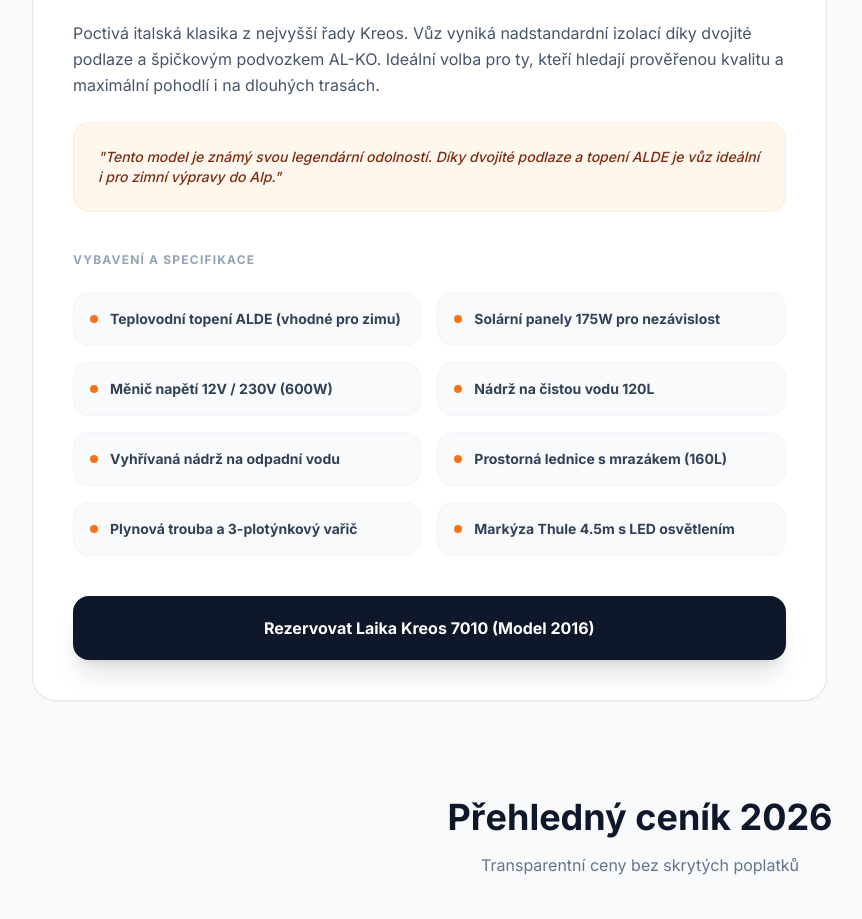
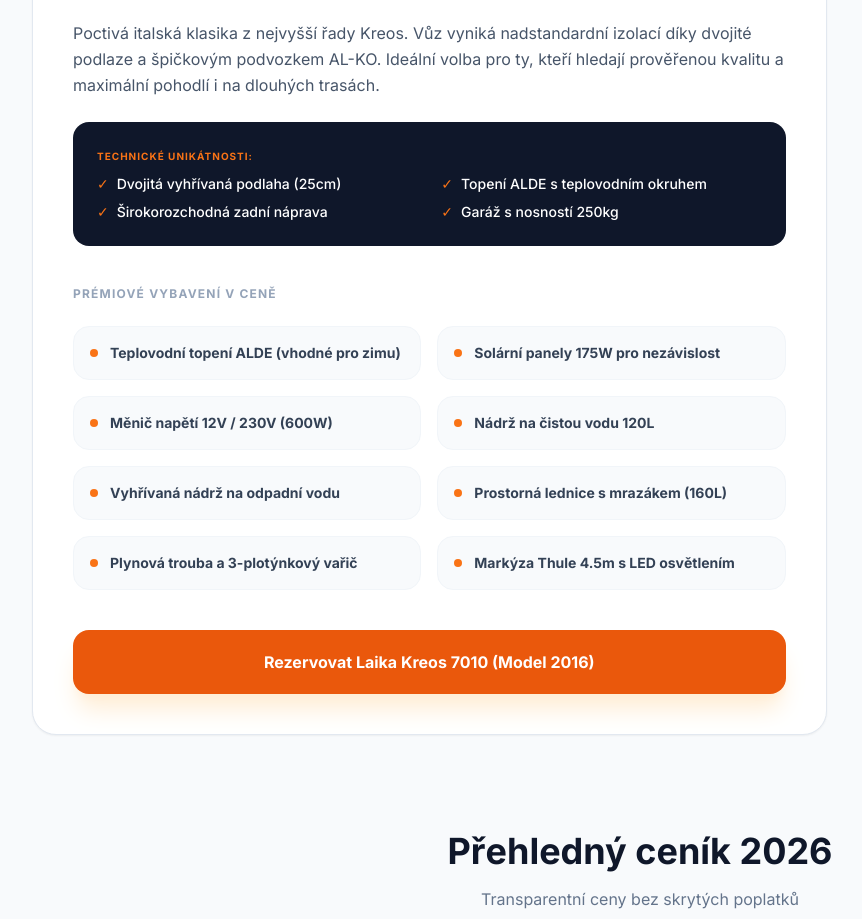
Before and after one commit to ospujcimedodavkynew/zbytkem.czfun, a React (Vite) app: page / in a window 1280 px wide. Shown: the part 1420-2339 px from the top of the page, without its empty margins (0-862 px from the left). Built offline with nearby package versions, Linux system fonts and the light colour scheme; no server answers.

Commit message:
Add files via upload

```diff
--- a/components/PublicHome.tsx
+++ b/components/PublicHome.tsx
@@ -137,12 +137,18 @@
 
                 <div className="prose prose-slate max-w-none text-slate-600 leading-relaxed mb-10">
                   <p>{mainVehicle.description}</p>
-                  <div className="mt-6 p-6 bg-orange-50 border border-orange-100 rounded-2xl text-orange-900 text-sm italic font-medium">
-                    "Tento model je známý svou legendární odolností. Díky dvojité podlaze a topení ALDE je vůz ideální i pro zimní výpravy do Alp."
+                  <div className="mt-6 p-6 bg-slate-900 text-white rounded-2xl text-sm font-medium">
+                    <p className="font-black text-orange-500 uppercase tracking-widest text-[10px] mb-2">Technické unikátnosti:</p>
+                    <ul className="grid grid-cols-1 md:grid-cols-2 gap-x-6 gap-y-2 list-none p-0">
+                      <li className="flex items-center gap-2"><span className="text-orange-500">✓</span> Dvojitá vyhřívaná podlaha (25cm)</li>
+                      <li className="flex items-center gap-2"><span className="text-orange-500">✓</span> Topení ALDE s teplovodním okruhem</li>
+                      <li className="flex items-center gap-2"><span className="text-orange-500">✓</span> Širokorozchodná zadní náprava</li>
+                      <li className="flex items-center gap-2"><span className="text-orange-500">✓</span> Garáž s nosností 250kg</li>
+                    </ul>
                   </div>
                 </div>
 
-                <h4 className="text-xs font-black text-slate-400 uppercase tracking-widest mb-6">Vybavení a specifikace</h4>
+                <h4 className="text-xs font-black text-slate-400 uppercase tracking-widest mb-6">Prémiové vybavení v ceně</h4>
                 <div className="grid grid-cols-1 md:grid-cols-2 gap-4 mb-10">
                   {mainVehicle.equipment.map((item, i) => (
                     <div key={i} className="flex items-center gap-3 p-4 bg-slate-50 rounded-2xl border border-slate-100">
@@ -152,7 +158,7 @@
                   ))}
                 </div>
 
-                <button onClick={() => onBookNow(mainVehicle.id)} className="w-full py-5 bg-slate-900 text-white rounded-2xl font-bold hover:bg-orange-600 transition-all shadow-xl hover:-translate-y-1">Rezervovat {mainVehicle.name}</button>
+                <button onClick={() => onBookNow(mainVehicle.id)} className="w-full py-5 bg-orange-600 text-white rounded-2xl font-bold hover:bg-orange-700 transition-all shadow-xl shadow-orange-100 hover:-translate-y-1">Rezervovat {mainVehicle.name}</button>
               </div>
             </div>
           </div>
--- a/package.json
+++ b/package.json
@@ -13,7 +13,8 @@
     "react": "^19.2.4",
     "react-dom": "^19.2.4",
     "@supabase/supabase-js": "^2.39.0",
-    "@google/genai": "^1.41.0"
+    "@google/genai": "^1.41.0",
+    "jspdf": "^2.5.1"
   },
   "devDependencies": {
     "vite": "^6.0.0",
--- a/vite.config.ts
+++ b/vite.config.ts
@@ -5,10 +5,10 @@
 export default defineConfig({
   plugins: [react()],
   define: {
-    // Definujeme jen ty proměnné, které aplikace reálně potřebuje
-    'process.env.API_KEY': JSON.stringify(process.env.API_KEY),
-    'process.env.SUPABASE_URL': JSON.stringify(process.env.SUPABASE_URL),
-    'process.env.SUPABASE_ANON_KEY': JSON.stringify(process.env.SUPABASE_ANON_KEY),
+    // Definujeme proměnné s fallbackem na prázdný řetězec, aby build neselhal
+    'process.env.API_KEY': JSON.stringify(process.env.API_KEY || ''),
+    'process.env.SUPABASE_URL': JSON.stringify(process.env.SUPABASE_URL || ''),
+    'process.env.SUPABASE_ANON_KEY': JSON.stringify(process.env.SUPABASE_ANON_KEY || ''),
   },
   build: {
     outDir: 'dist',
```
